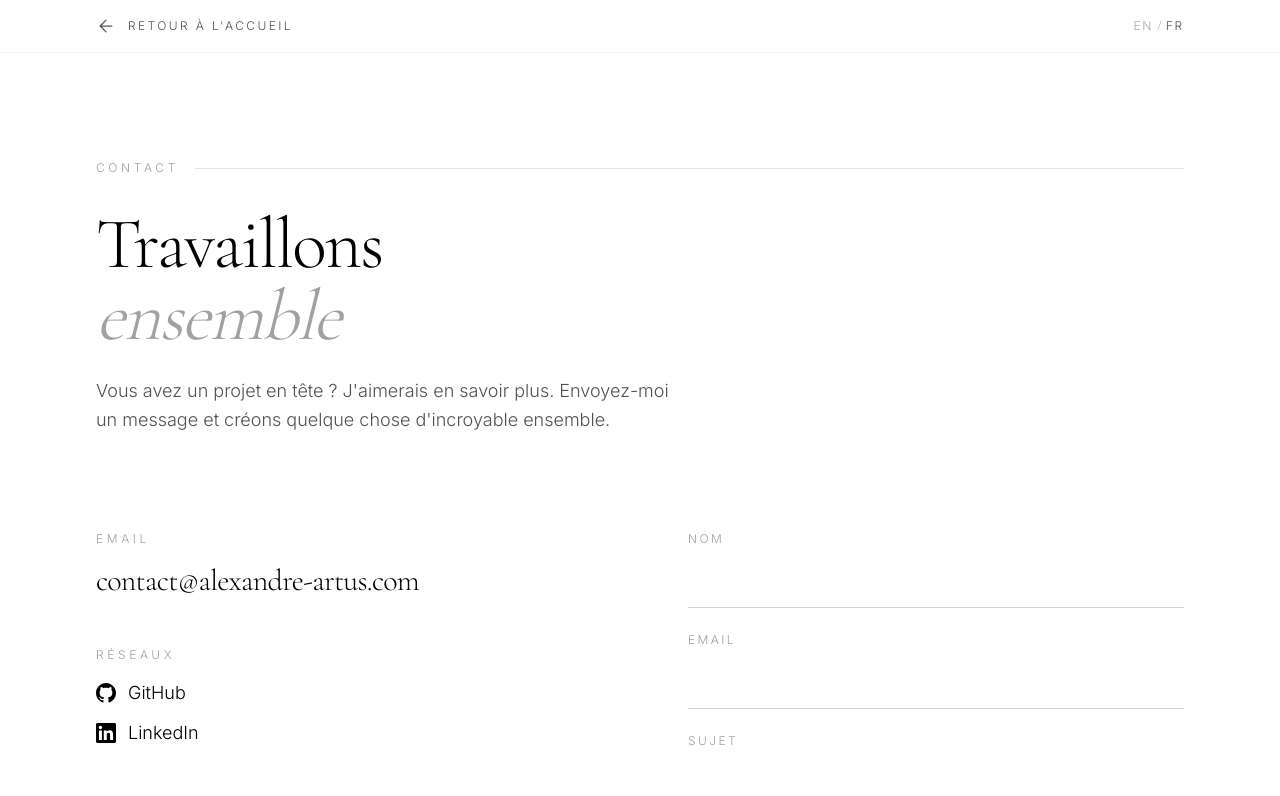
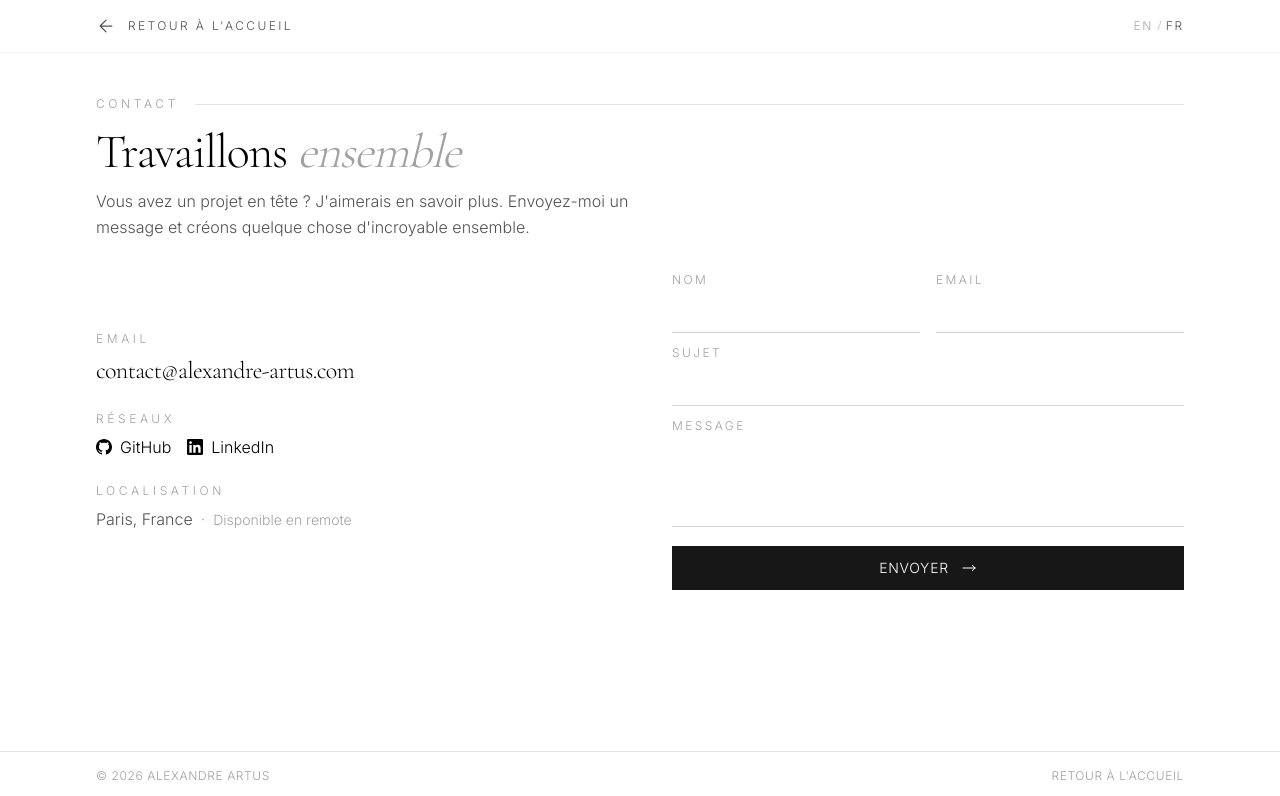
Before and after one commit to alexarts74/portfolio-alexandre, a Next.js app: page /contact in a window 1280 px wide. Shown: the top 796 px of the page. Built offline with nearby package versions, Linux system fonts and the light colour scheme.

Commit message:
portfolio wip

```diff
--- a/app/contact/page.tsx
+++ b/app/contact/page.tsx
@@ -70,12 +70,12 @@ export default function ContactPage() {
         </div>
       </nav>
 
-      <main className="min-h-screen bg-white pt-16">
+      <main className="h-screen bg-white pt-16 flex flex-col overflow-hidden">
         {/* Hero Section */}
-        <section className="py-16 md:py-20 lg:py-24">
+        <section className="py-6 md:py-8 shrink-0">
           <div className="mx-6 md:mx-12 lg:mx-16 xl:mx-24">
             {/* Section Header */}
-            <div className="mb-8 flex items-center gap-4">
+            <div className="mb-4 flex items-center gap-4">
               <span
                 className="shrink-0 text-xs font-light tracking-[0.3em] text-neutral-400 uppercase"
                 style={{ fontFamily: "var(--font-body)" }}
@@ -87,18 +87,18 @@ export default function ContactPage() {
 
             {/* Title */}
             <h1
-              className="text-4xl md:text-5xl lg:text-7xl font-light tracking-tight mb-6"
+              className="text-3xl md:text-4xl lg:text-5xl font-light tracking-tight mb-3"
               style={{ fontFamily: "var(--font-display)" }}
             >
               {locale === "en" ? "Let's work" : "Travaillons"}
-              <br />
+              {" "}
               <span className="italic text-neutral-400">
                 {locale === "en" ? "together" : "ensemble"}
               </span>
             </h1>
 
             <p
-              className="max-w-xl text-lg font-light text-neutral-600 leading-relaxed"
+              className="max-w-xl text-base font-light text-neutral-600 leading-relaxed"
               style={{ fontFamily: "var(--font-body)" }}
             >
               {locale === "en"
@@ -109,22 +109,22 @@ export default function ContactPage() {
         </section>
 
         {/* Main Content */}
-        <section className="pb-20 md:pb-28">
+        <section className="flex-1 overflow-auto pb-4">
           <div className="mx-6 md:mx-12 lg:mx-16 xl:mx-24">
-            <div className="grid lg:grid-cols-2 gap-16 lg:gap-24">
+            <div className="grid lg:grid-cols-2 gap-8 lg:gap-16">
               {/* Left - Contact Info */}
-              <div>
+              <div className="flex flex-col justify-center">
                 {/* Email */}
-                <div className="mb-12">
+                <div className="mb-6">
                   <h3
-                    className="mb-4 text-xs font-light tracking-[0.3em] text-neutral-400 uppercase"
+                    className="mb-2 text-xs font-light tracking-[0.3em] text-neutral-400 uppercase"
                     style={{ fontFamily: "var(--font-body)" }}
                   >
                     Email
                   </h3>
                   <a
                     href="mailto:contact@alexandre-artus.com"
-                    className="text-2xl md:text-3xl font-light tracking-tight transition-colors hover:text-neutral-500"
+                    className="text-xl md:text-2xl font-light tracking-tight transition-colors hover:text-neutral-500"
                     style={{ fontFamily: "var(--font-display)" }}
                   >
                     contact@alexandre-artus.com
@@ -132,53 +132,37 @@ export default function ContactPage() {
                 </div>
 
                 {/* Social Links */}
-                <div className="mb-12">
+                <div className="mb-6">
                   <h3
-                    className="mb-4 text-xs font-light tracking-[0.3em] text-neutral-400 uppercase"
+                    className="mb-2 text-xs font-light tracking-[0.3em] text-neutral-400 uppercase"
                     style={{ fontFamily: "var(--font-body)" }}
                   >
                     {locale === "en" ? "Social" : "Réseaux"}
                   </h3>
-                  <div className="flex flex-col gap-3">
+                  <div className="flex gap-4">
                     <a
                       href="https://github.com/alexandreMusic"
                       target="_blank"
                       rel="noopener noreferrer"
-                      className="group inline-flex items-center gap-3 text-lg font-light transition-colors hover:text-neutral-500"
+                      className="group inline-flex items-center gap-2 text-base font-light transition-colors hover:text-neutral-500"
                       style={{ fontFamily: "var(--font-body)" }}
                     >
-                      <svg className="w-5 h-5" fill="currentColor" viewBox="0 0 24 24">
+                      <svg className="w-4 h-4" fill="currentColor" viewBox="0 0 24 24">
                         <path d="M12 0c-6.626 0-12 5.373-12 12 0 5.302 3.438 9.8 8.207 11.387.599.111.793-.261.793-.577v-2.234c-3.338.726-4.033-1.416-4.033-1.416-.546-1.387-1.333-1.756-1.333-1.756-1.089-.745.083-.729.083-.729 1.205.084 1.839 1.237 1.839 1.237 1.07 1.834 2.807 1.304 3.492.997.107-.775.418-1.305.762-1.604-2.665-.305-5.467-1.334-5.467-5.931 0-1.311.469-2.381 1.236-3.221-.124-.303-.535-1.524.117-3.176 0 0 1.008-.322 3.301 1.23.957-.266 1.983-.399 3.003-.404 1.02.005 2.047.138 3.006.404 2.291-1.552 3.297-1.23 3.297-1.23.653 1.653.242 2.874.118 3.176.77.84 1.235 1.911 1.235 3.221 0 4.609-2.807 5.624-5.479 5.921.43.372.823 1.102.823 2.222v3.293c0 .319.192.694.801.576 4.765-1.589 8.199-6.086 8.199-11.386 0-6.627-5.373-12-12-12z" />
                       </svg>
                       GitHub
-                      <svg
-                        className="w-4 h-4 opacity-0 -translate-x-2 transition-all group-hover:opacity-100 group-hover:translate-x-0"
-                        fill="none"
-                        stroke="currentColor"
-                        viewBox="0 0 24 24"
-                      >
-                        <path strokeLinecap="round" strokeLinejoin="round" strokeWidth={1.5} d="M7 17L17 7M17 7H7M17 7V17" />
-                      </svg>
                     </a>
                     <a
                       href="https://linkedin.com/in/alexandre-music"
                       target="_blank"
                       rel="noopener noreferrer"
-                      className="group inline-flex items-center gap-3 text-lg font-light transition-colors hover:text-neutral-500"
+                      className="group inline-flex items-center gap-2 text-base font-light transition-colors hover:text-neutral-500"
                       style={{ fontFamily: "var(--font-body)" }}
                     >
-                      <svg className="w-5 h-5" fill="currentColor" viewBox="0 0 24 24">
+                      <svg className="w-4 h-4" fill="currentColor" viewBox="0 0 24 24">
                         <path d="M20.447 20.452h-3.554v-5.569c0-1.328-.027-3.037-1.852-3.037-1.853 0-2.136 1.445-2.136 2.939v5.667H9.351V9h3.414v1.561h.046c.477-.9 1.637-1.85 3.37-1.85 3.601 0 4.267 2.37 4.267 5.455v6.286zM5.337 7.433c-1.144 0-2.063-.926-2.063-2.065 0-1.138.92-2.063 2.063-2.063 1.14 0 2.064.925 2.064 2.063 0 1.139-.925 2.065-2.064 2.065zm1.782 13.019H3.555V9h3.564v11.452zM22.225 0H1.771C.792 0 0 .774 0 1.729v20.542C0 23.227.792 24 1.771 24h20.451C23.2 24 24 23.227 24 22.271V1.729C24 .774 23.2 0 22.222 0h.003z" />
                       </svg>
                       LinkedIn
-                      <svg
-                        className="w-4 h-4 opacity-0 -translate-x-2 transition-all group-hover:opacity-100 group-hover:translate-x-0"
-                        fill="none"
-                        stroke="currentColor"
-                        viewBox="0 0 24 24"
-                      >
-                        <path strokeLinecap="round" strokeLinejoin="round" strokeWidth={1.5} d="M7 17L17 7M17 7H7M17 7V17" />
-                      </svg>
                     </a>
                   </div>
                 </div>
@@ -186,24 +170,22 @@ export default function ContactPage() {
                 {/* Location */}
                 <div>
                   <h3
-                    className="mb-4 text-xs font-light tracking-[0.3em] text-neutral-400 uppercase"
+                    className="mb-2 text-xs font-light tracking-[0.3em] text-neutral-400 uppercase"
                     style={{ fontFamily: "var(--font-body)" }}
                   >
                     {locale === "en" ? "Location" : "Localisation"}
                   </h3>
                   <p
-                    className="text-lg font-light text-neutral-600"
+                    className="text-base font-light text-neutral-600"
                     style={{ fontFamily: "var(--font-body)" }}
                   >
                     Paris, France
-                  </p>
-                  <p
-                    className="text-sm font-light text-neutral-400 mt-1"
-                    style={{ fontFamily: "var(--font-body)" }}
-                  >
+                    <span className="text-neutral-400 ml-2">·</span>
+                    <span className="text-sm text-neutral-400 ml-2">
                       {locale === "en"
-                      ? "Available for remote work worldwide"
-                      : "Disponible pour le travail à distance dans le monde entier"}
+                        ? "Available for remote work"
+                        : "Disponible en remote"}
+                    </span>
                   </p>
                 </div>
               </div>
@@ -211,20 +193,20 @@ export default function ContactPage() {
               {/* Right - Contact Form */}
               <div>
                 {submitted ? (
-                  <div className="bg-neutral-50 p-8 md:p-12 text-center">
-                    <div className="w-16 h-16 mx-auto mb-6 rounded-full bg-neutral-900 flex items-center justify-center">
-                      <svg className="w-8 h-8 text-white" fill="none" stroke="currentColor" viewBox="0 0 24 24">
+                  <div className="bg-neutral-50 p-6 text-center flex flex-col items-center justify-center h-full">
+                    <div className="w-12 h-12 mb-4 rounded-full bg-neutral-900 flex items-center justify-center">
+                      <svg className="w-6 h-6 text-white" fill="none" stroke="currentColor" viewBox="0 0 24 24">
                         <path strokeLinecap="round" strokeLinejoin="round" strokeWidth={2} d="M5 13l4 4L19 7" />
                       </svg>
                     </div>
                     <h3
-                      className="text-2xl font-light mb-4"
+                      className="text-xl font-light mb-2"
                       style={{ fontFamily: "var(--font-display)" }}
                     >
                       {locale === "en" ? "Message sent!" : "Message envoyé !"}
                     </h3>
                     <p
-                      className="text-neutral-600 font-light mb-6"
+                      className="text-neutral-600 font-light text-sm mb-4"
                       style={{ fontFamily: "var(--font-body)" }}
                     >
                       {locale === "en"
@@ -233,19 +215,20 @@ export default function ContactPage() {
                     </p>
                     <button
                       onClick={() => setSubmitted(false)}
-                      className="text-sm font-light tracking-wider uppercase text-neutral-500 hover:text-black transition-colors"
+                      className="text-xs font-light tracking-wider uppercase text-neutral-500 hover:text-black transition-colors"
                       style={{ fontFamily: "var(--font-body)" }}
                     >
                       {locale === "en" ? "Send another message" : "Envoyer un autre message"}
                     </button>
                   </div>
                 ) : (
-                  <form onSubmit={handleSubmit} className="space-y-6">
-                    {/* Name */}
+                  <form onSubmit={handleSubmit} className="space-y-3">
+                    {/* Name & Email Row */}
+                    <div className="grid grid-cols-2 gap-4">
                       <div>
                         <label
                           htmlFor="name"
-                        className="block mb-2 text-xs font-light tracking-[0.2em] text-neutral-400 uppercase"
+                          className="block mb-1 text-xs font-light tracking-[0.2em] text-neutral-400 uppercase"
                           style={{ fontFamily: "var(--font-body)" }}
                         >
                           {t.contact.form.name}
@@ -257,16 +240,15 @@ export default function ContactPage() {
                           value={formData.name}
                           onChange={handleChange}
                           required
-                        className="w-full border-b border-neutral-300 bg-transparent py-3 text-lg font-light outline-none transition-colors focus:border-neutral-900"
+                          className="w-full border-b border-neutral-300 bg-transparent py-2 text-base font-light outline-none transition-colors focus:border-neutral-900"
                           style={{ fontFamily: "var(--font-body)" }}
                         />
                       </div>
 
-                    {/* Email */}
                       <div>
                         <label
                           htmlFor="email"
-                        className="block mb-2 text-xs font-light tracking-[0.2em] text-neutral-400 uppercase"
+                          className="block mb-1 text-xs font-light tracking-[0.2em] text-neutral-400 uppercase"
                           style={{ fontFamily: "var(--font-body)" }}
                         >
                           {t.contact.form.email}
@@ -278,16 +260,17 @@ export default function ContactPage() {
                           value={formData.email}
                           onChange={handleChange}
                           required
-                        className="w-full border-b border-neutral-300 bg-transparent py-3 text-lg font-light outline-none transition-colors focus:border-neutral-900"
+                          className="w-full border-b border-neutral-300 bg-transparent py-2 text-base font-light outline-none transition-colors focus:border-neutral-900"
                           style={{ fontFamily: "var(--font-body)" }}
                         />
+                      </div>
                     </div>
 
                     {/* Subject */}
                     <div>
                       <label
                         htmlFor="subject"
-                        className="block mb-2 text-xs font-light tracking-[0.2em] text-neutral-400 uppercase"
+                        className="block mb-1 text-xs font-light tracking-[0.2em] text-neutral-400 uppercase"
                         style={{ fontFamily: "var(--font-body)" }}
                       >
                         {t.contact.form.subject}
@@ -299,7 +282,7 @@ export default function ContactPage() {
                         value={formData.subject}
                         onChange={handleChange}
                         required
-                        className="w-full border-b border-neutral-300 bg-transparent py-3 text-lg font-light outline-none transition-colors focus:border-neutral-900"
+                        className="w-full border-b border-neutral-300 bg-transparent py-2 text-base font-light outline-none transition-colors focus:border-neutral-900"
                         style={{ fontFamily: "var(--font-body)" }}
                       />
                     </div>
@@ -308,7 +291,7 @@ export default function ContactPage() {
                     <div>
                       <label
                         htmlFor="message"
-                        className="block mb-2 text-xs font-light tracking-[0.2em] text-neutral-400 uppercase"
+                        className="block mb-1 text-xs font-light tracking-[0.2em] text-neutral-400 uppercase"
                         style={{ fontFamily: "var(--font-body)" }}
                       >
                         {t.contact.form.message}
@@ -319,8 +302,8 @@ export default function ContactPage() {
                         value={formData.message}
                         onChange={handleChange}
                         required
-                        rows={5}
-                        className="w-full border-b border-neutral-300 bg-transparent py-3 text-lg font-light outline-none transition-colors focus:border-neutral-900 resize-none"
+                        rows={3}
+                        className="w-full border-b border-neutral-300 bg-transparent py-2 text-base font-light outline-none transition-colors focus:border-neutral-900 resize-none"
                         style={{ fontFamily: "var(--font-body)" }}
                       />
                     </div>
@@ -329,7 +312,7 @@ export default function ContactPage() {
                     <button
                       type="submit"
                       disabled={isSubmitting}
-                      className="group w-full bg-neutral-900 px-8 py-4 text-sm font-light tracking-wider text-white uppercase transition-all duration-300 hover:bg-neutral-800 disabled:opacity-50 disabled:cursor-not-allowed flex items-center justify-center gap-3"
+                      className="group w-full bg-neutral-900 px-6 py-3 text-sm font-light tracking-wider text-white uppercase transition-all duration-300 hover:bg-neutral-800 disabled:opacity-50 disabled:cursor-not-allowed flex items-center justify-center gap-3"
                       style={{ fontFamily: "var(--font-body)" }}
                     >
                       {isSubmitting ? (
@@ -362,17 +345,17 @@ export default function ContactPage() {
         </section>
 
         {/* Footer */}
-        <footer className="border-t border-neutral-200 py-8">
-          <div className="mx-6 md:mx-12 lg:mx-16 xl:mx-24 flex flex-col md:flex-row justify-between items-center gap-4">
+        <footer className="border-t border-neutral-200 py-4 shrink-0">
+          <div className="mx-6 md:mx-12 lg:mx-16 xl:mx-24 flex justify-between items-center">
             <p
-              className="text-sm font-light text-neutral-400 tracking-wider uppercase"
+              className="text-xs font-light text-neutral-400 tracking-wider uppercase"
               style={{ fontFamily: "var(--font-body)" }}
             >
               © {new Date().getFullYear()} Alexandre Artus
             </p>
             <Link
               href="/"
-              className="text-sm font-light text-neutral-400 tracking-wider uppercase hover:text-black transition-colors"
+              className="text-xs font-light text-neutral-400 tracking-wider uppercase hover:text-black transition-colors"
               style={{ fontFamily: "var(--font-body)" }}
             >
               {locale === "en" ? "Back to home" : "Retour à l'accueil"}
```
Lines whose indentation alone changed are shown as unchanged.
